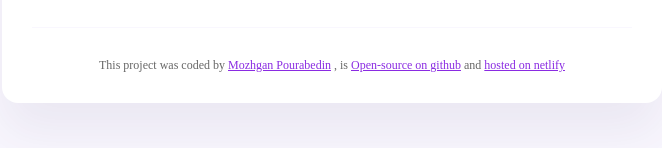
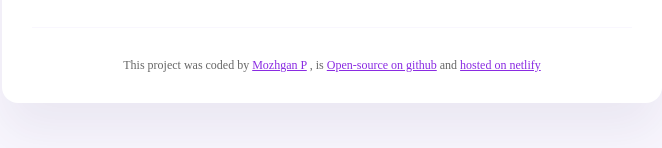
Before and after one commit to mozhganpe66/weather-application-sheCodePlussFinalProject, a plain HTML site: page index.html in a window 1280 px wide. Shown: the part 263-411 px from the top of the page, without its empty margins (308-970 px from the left). Drawn offline with nearby package versions, Linux system fonts and the light colour scheme.

Commit message:
the name is changed

```diff
--- a/index.html
+++ b/index.html
@@ -35,7 +35,7 @@
         </div>
       </main>
       <footer>
-        This project was coded by <a href="https://github.com/mozhganpe66" target="_blank">Mozhgan Pourabedin</a> , is
+        This project was coded by <a href="https://github.com/mozhganpe66" target="_blank">Mozhgan P</a> , is
         <a href="https://github.com/mozhganpe66/weather-application-sheCodePlussFinalProject" target="_blank">Open-source on github</a> and
         <a href="https://weather-application-shecodespluss.netlify.app/" target="_blank">hosted on netlify</a>
       </footer>
```
